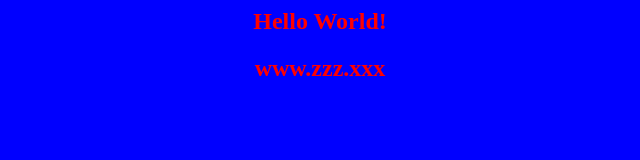
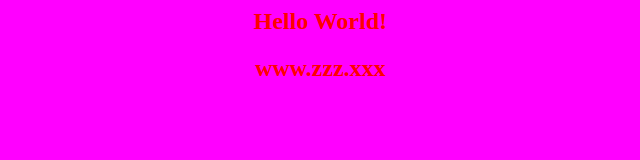
Before and after one commit to edmitrenko/app-for-jenkins, a plain HTML site: page index.html in a window 1280 px wide. Shown: the whole page, without its empty margins (320-960 px from the left). Drawn offline with Linux system fonts and the light colour scheme.

Commit message:
Update index.html

```diff
--- a/index.html
+++ b/index.html
@@ -1,5 +1,5 @@
 <html>
-<body bgcolor=blue>
+<body bgcolor=magenta>
 <center>
 <h2><font color=red>Hello World!</font><h2>
 
```
